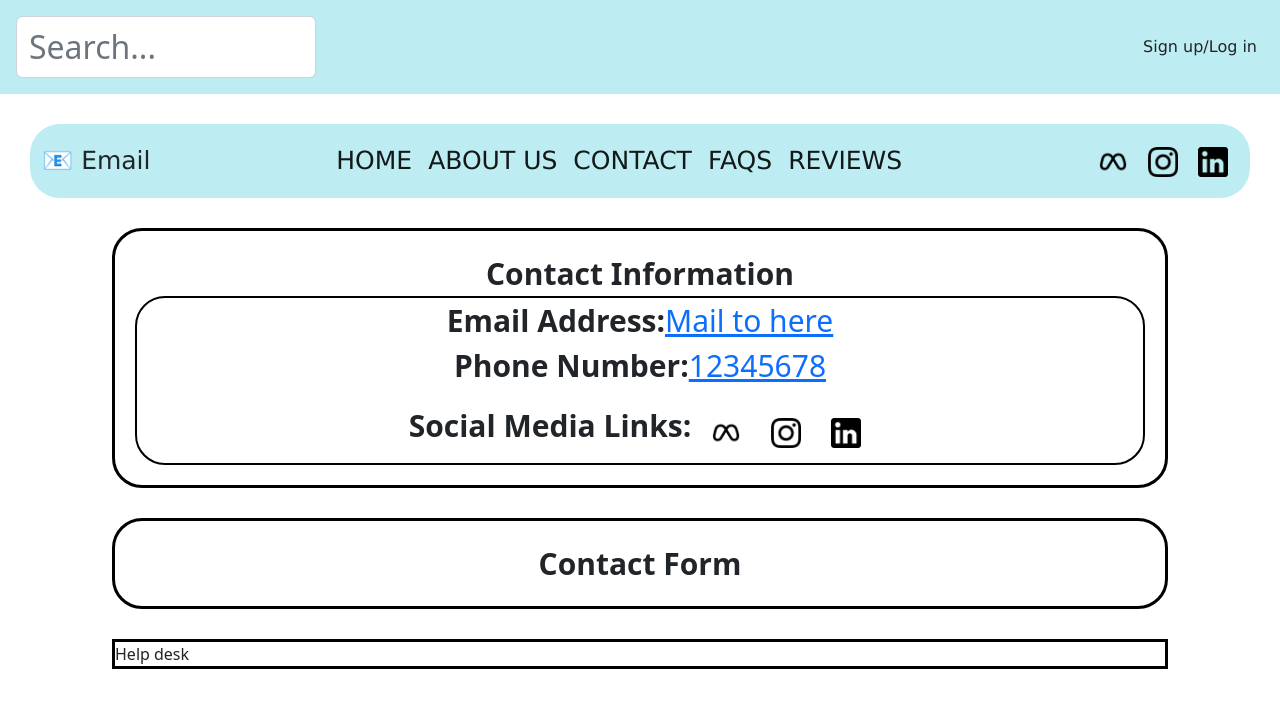
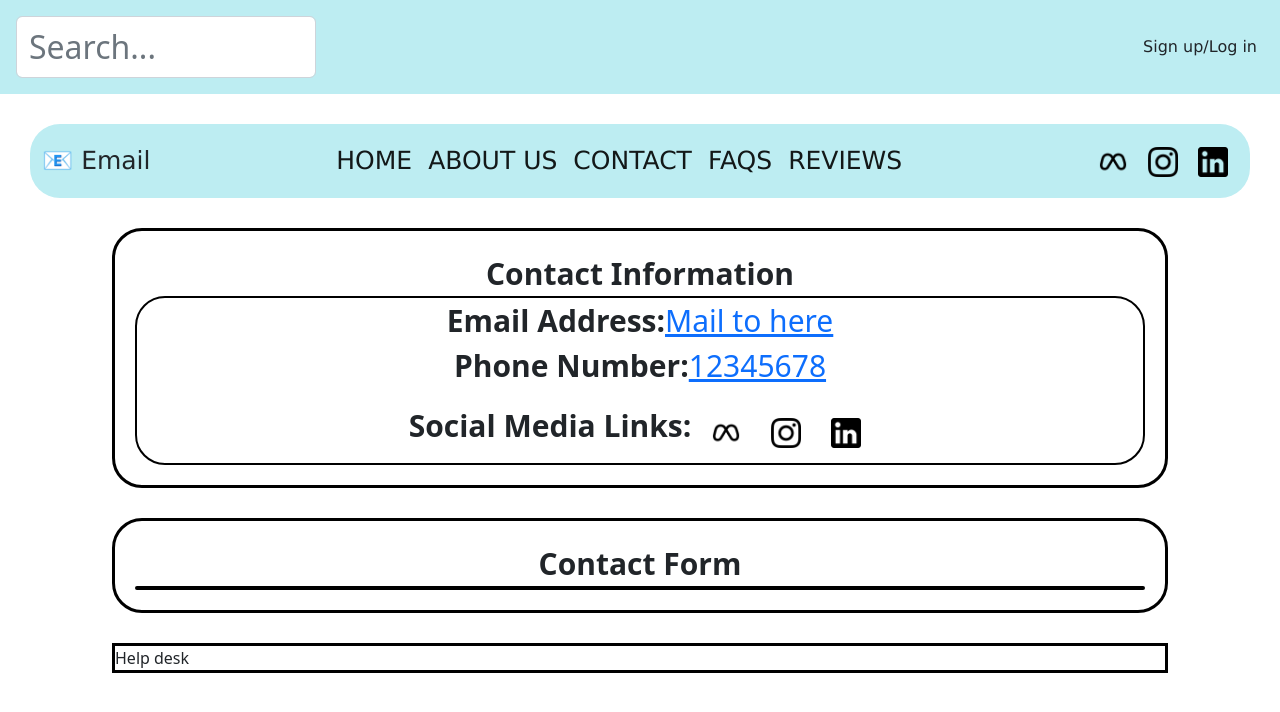
Before and after one commit to XaviersHub/TutorWebpage, a React (Vite) app: page /contact in a window 1280 px wide. Shown: the top 712 px of the page. Built offline with nearby package versions, Linux system fonts and the light colour scheme.

Commit message:
⚡⚡ 4nd Commit: Updating Contact page ⚡⚡

```diff
--- a/src/pages/Contact.tsx
+++ b/src/pages/Contact.tsx
@@ -72,6 +72,7 @@ const Contact = () => {
         </div>
         <div className="Contact-form">
           <strong>Contact Form</strong>
+          <div className="Contact-info"></div>
         </div>
         <div className="Help-desk">Help desk</div>
       </div>
```
